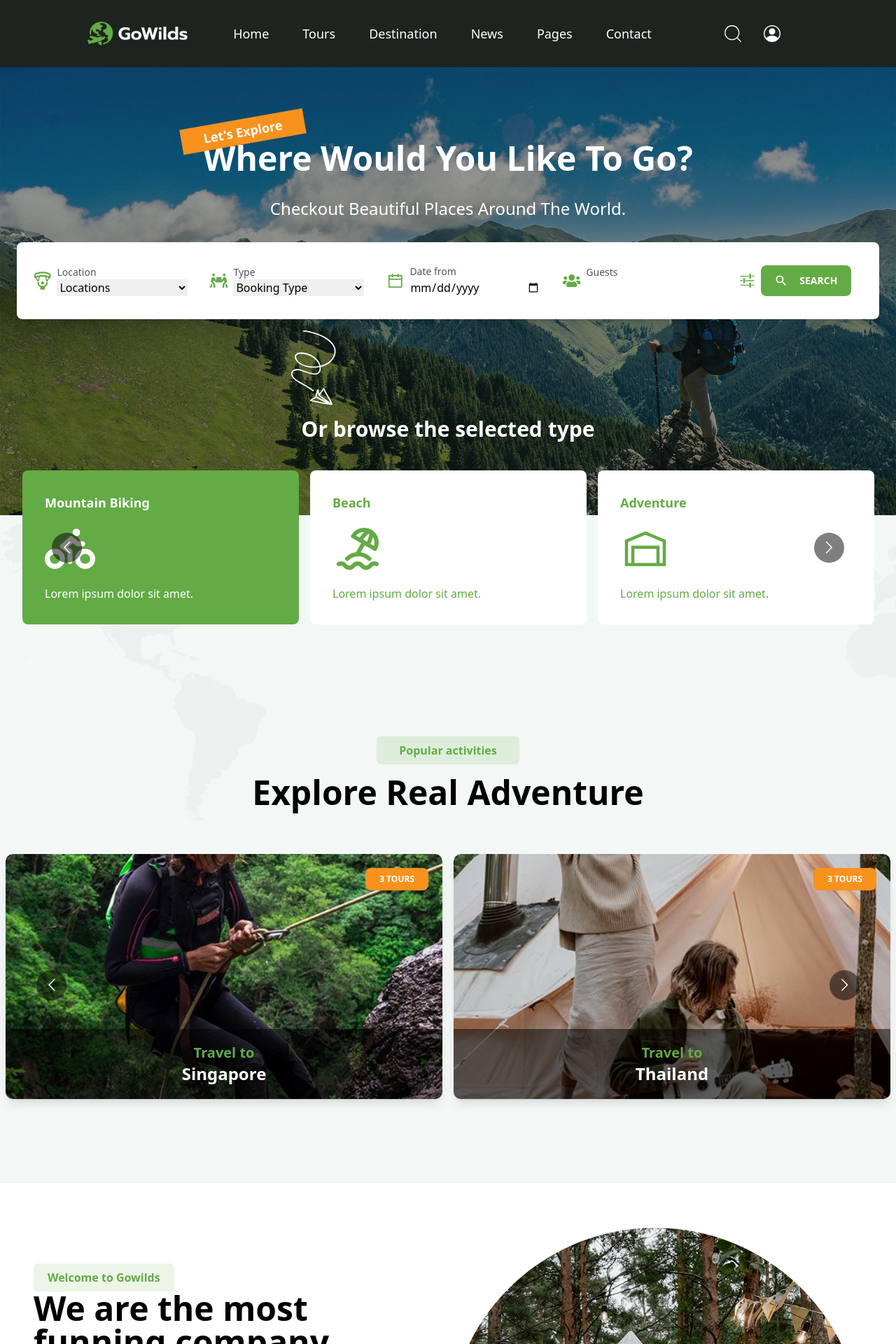
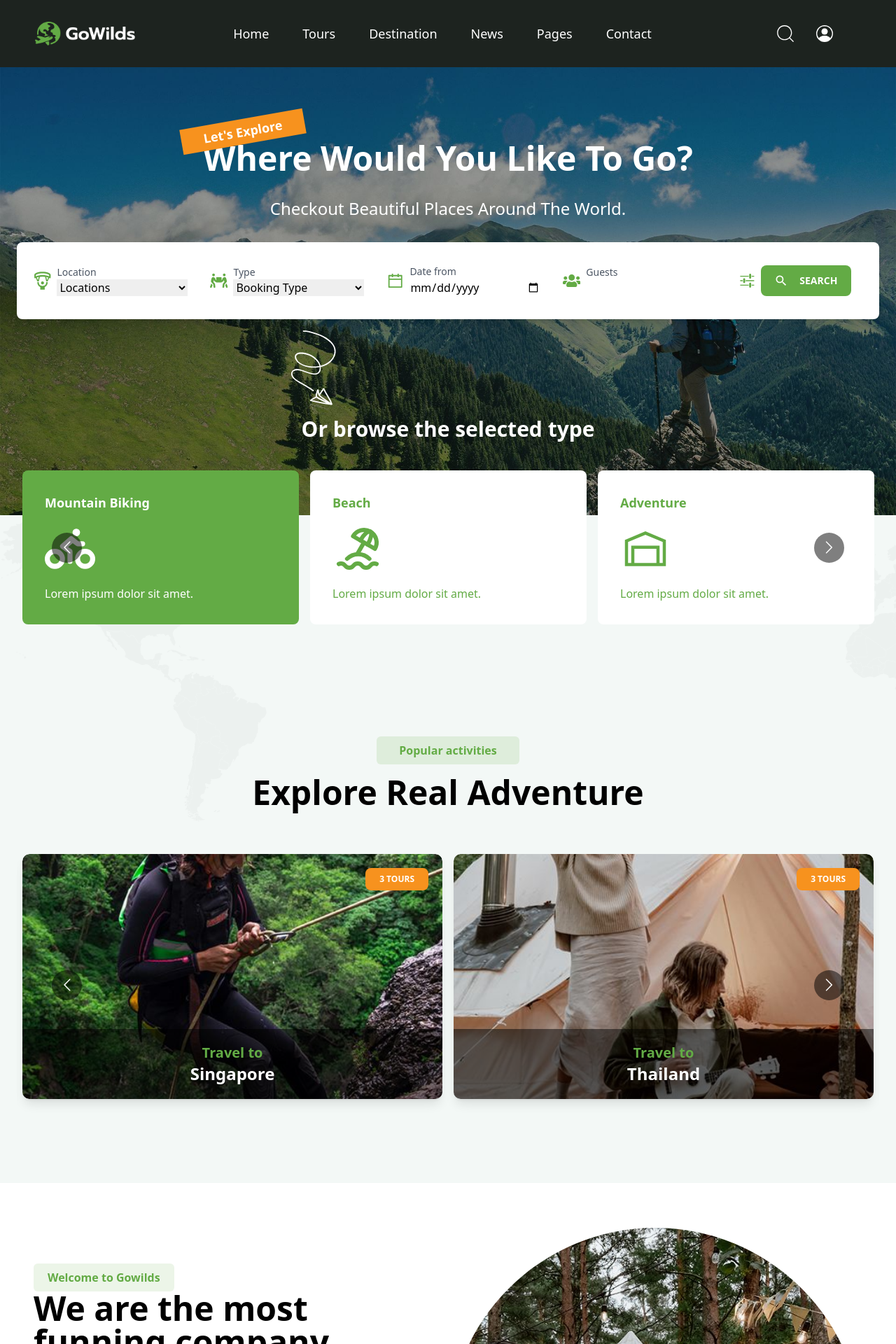
Before and after one commit to MaitriPatel242/BookNGo, a React (Vite) app in the folder frontend/: page / in a window 1280 px wide. Shown: the top 1920 px of the page at 70% size. Built offline with nearby package versions, Linux system fonts and the light colour scheme.

Commit message:
more changes

```diff
--- a/frontend/src/components/Header.jsx
+++ b/frontend/src/components/Header.jsx
@@ -13,7 +13,7 @@ export default function Header() {
     return (
         <nav className="w-full h-24 flex flex-col justify-center items-center sticky top-0 z-50 bg-[#1D231F]">
             <div className="conatiner mx-auto lg:px-3 w-full">
-                <div className="lg:w-full w-11/12 mx-auto h-full flex lg:justify-center items-center gap-16">
+                <div className="lg:w-full w-11/12 mx-auto h-full flex lg:justify-around justify-between items-center gap-16">
                     <div className="flex flex-col gap-y-4">
                         <div className="flex items-center gap-x-2">
                             <img src="/logo.png" alt="" className="w-36" />
--- a/frontend/src/components/Hero.jsx
+++ b/frontend/src/components/Hero.jsx
@@ -222,7 +222,7 @@ export default function Hero() {
                             <h3 className="lg:text-5xl text-3xl text-center font-bold pb-8 py-4">Explore Real Adventure</h3>
                         </div>
 
-                        <div className="py-8">
+                        <div className="relative z-10 px-6 py-8">
                             <Carousel
                                 responsive={responsive}
                                 infinite
--- a/frontend/src/components/Offers.jsx
+++ b/frontend/src/components/Offers.jsx
@@ -80,7 +80,7 @@ export default function Offers() {
                         Feel real adventure and very close to nature
                     </h3>
                 </div>
-                <div className="py-8">
+                <div className="relative z-10 px-6 py-8">
                     <Carousel responsive={responsive} autoPlay={true} itemClass="pb-6 px-2">
                         {offers.map((offer, index) => (
                             <div key={offer.image} className="relative group rounded-lg p-8"
--- a/frontend/src/components/Popular.jsx
+++ b/frontend/src/components/Popular.jsx
@@ -72,7 +72,7 @@ export default function Popular() {
             <Section image="/image-15.jpg" text="We are the most funning company about travel and adventure" title="Welcome to Gowilds">
                 <div className="flex flex-wrap gap-4">
                     {categories.map((category, index) => (
-                        <div key={category.text} className="w-full sm:w-1/2 md:w-1/3">
+                        <div key={category.text} className=" sm:w-1/2 md:w-1/3">
                             <Card text={category.text} tilt={category.tilt} />
                         </div>
                     ))}
--- a/frontend/src/components/Tour.jsx
+++ b/frontend/src/components/Tour.jsx
@@ -40,7 +40,7 @@ export default function Tour() {
             <section>
                 <div className="max-w-[1320px] mx-auto lg:-mt-20 mb-10 flex flex-col lg:flex-row bg-gray-100 rounded-lg shadow-lg">
                     <div className="w-full relative lg:w-1/2 lg:mt-0 -mt-24 z-10 lg:px-0 px-3">
-                        <img src="\tour-2-550x590 (1).jpg" alt="" className="w-full h-64 lg:h-full rounded-md object-cover" />
+                        <img src="\tour-2-550x590 (1).jpg" alt="" className="w-full h-64 lg:h-full rounded-l-md object-cover" />
                         <div className="absolute inset-0 flex items-center justify-center">
                             <button className="bg-green animate-pulse text-white rounded-full p-8">
                                 <BsPlay size={30} />
@@ -49,7 +49,7 @@ export default function Tour() {
                     </div>
                     <div className="w-full lg:w-1/2 py-24 lg:px-12 px-3">
                         <div className="relative w-fit py-2 flex itens-center justify-start">
-                            <h6 className="bg-[#63AB4544] text-green w-full  rounded-md px-5 py-2 font-bold">Availibility</h6>
+                            <h6 className="bg-[#63AB4526] text-green w-full  rounded-md px-5 py-2 font-bold">Availibility</h6>
                         </div>
                         <h3 className="lg:text-5xl text-3xl font-bold pb-8 py-4">Enjoy Real Adventure</h3>
                     </div>
```
